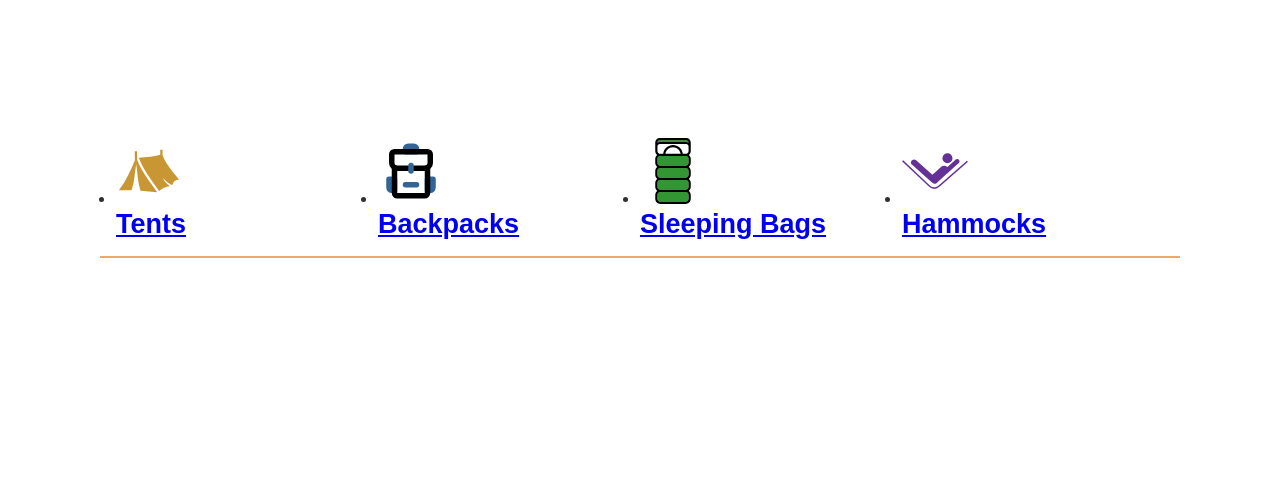
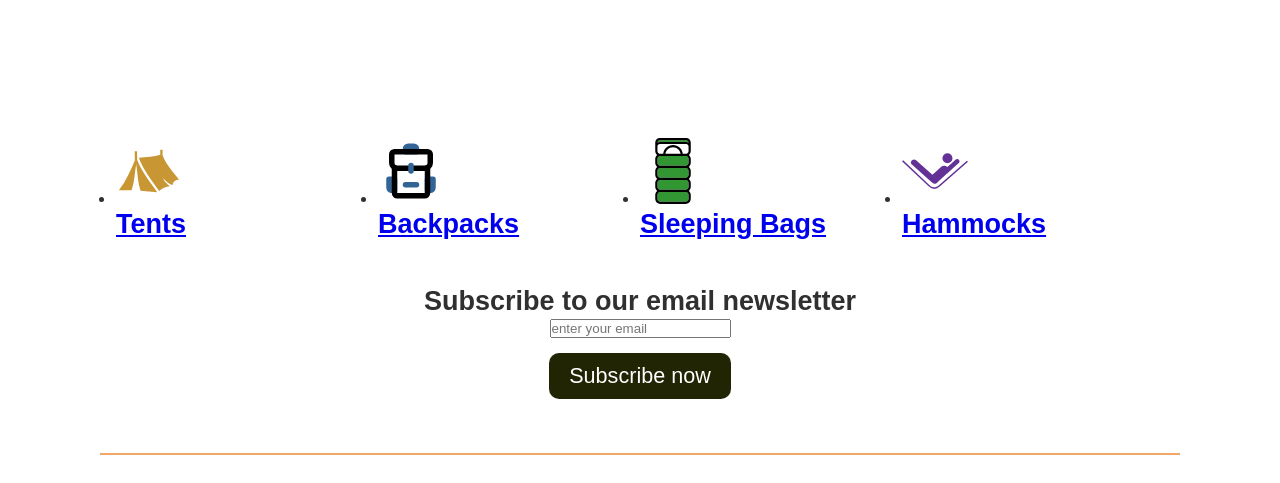
Before and after one commit to tuckervlittle/wdd330-team14, a website: page src/index.html in a window 1280 px wide. Shown: the part 410-893 px from the top of the page. Before the commit the page ends 800 px from the top, so only its background shows below. Drawn offline with Linux system fonts and the light colour scheme; files whose address does not match are found by name.

Commit message:
alert_notification

```diff
--- a/src/css/style.css
+++ b/src/css/style.css
@@ -260,6 +260,27 @@ button {
   font-weight: bold;
   margin-top: 0.5em;
 }
+.newsletter{
+  text-align: center;
+  max-width: 500px;
+  margin: 30px auto;
+}
+.newsletter input [type="email"]{
+  padding: 10px;
+  width: 70%;
+  height: 50%;
+  text-align: center;
+  margin: 15px;
+  border: 2px solid blue;
+  border-radius: 10px;
+}
+.newsletter button{
+  padding: 10px 20px;
+  margin-top: 15px;
+  background-color: #212503;
+  border-radius: 10px;
+}
+
 
 @media screen and (min-width: 500px) {
   body {
--- a/src/index.html
+++ b/src/index.html
@@ -57,6 +57,14 @@
           </li>
         </ul>
       </section>
+      <section class="newsletter">
+        <h2>Subscribe to our email newsletter</h2>
+        <form id="newsletter-form">
+          <input type="email" id="email" name="email" placeholder="enter your email" required />
+          <button type="submit"> Subscribe now</button>
+        </form>
+        <p id="newsletter-message"></p>
+      </section>
     </main>
     <footer id="main-footer"></footer>
   </body>
```
